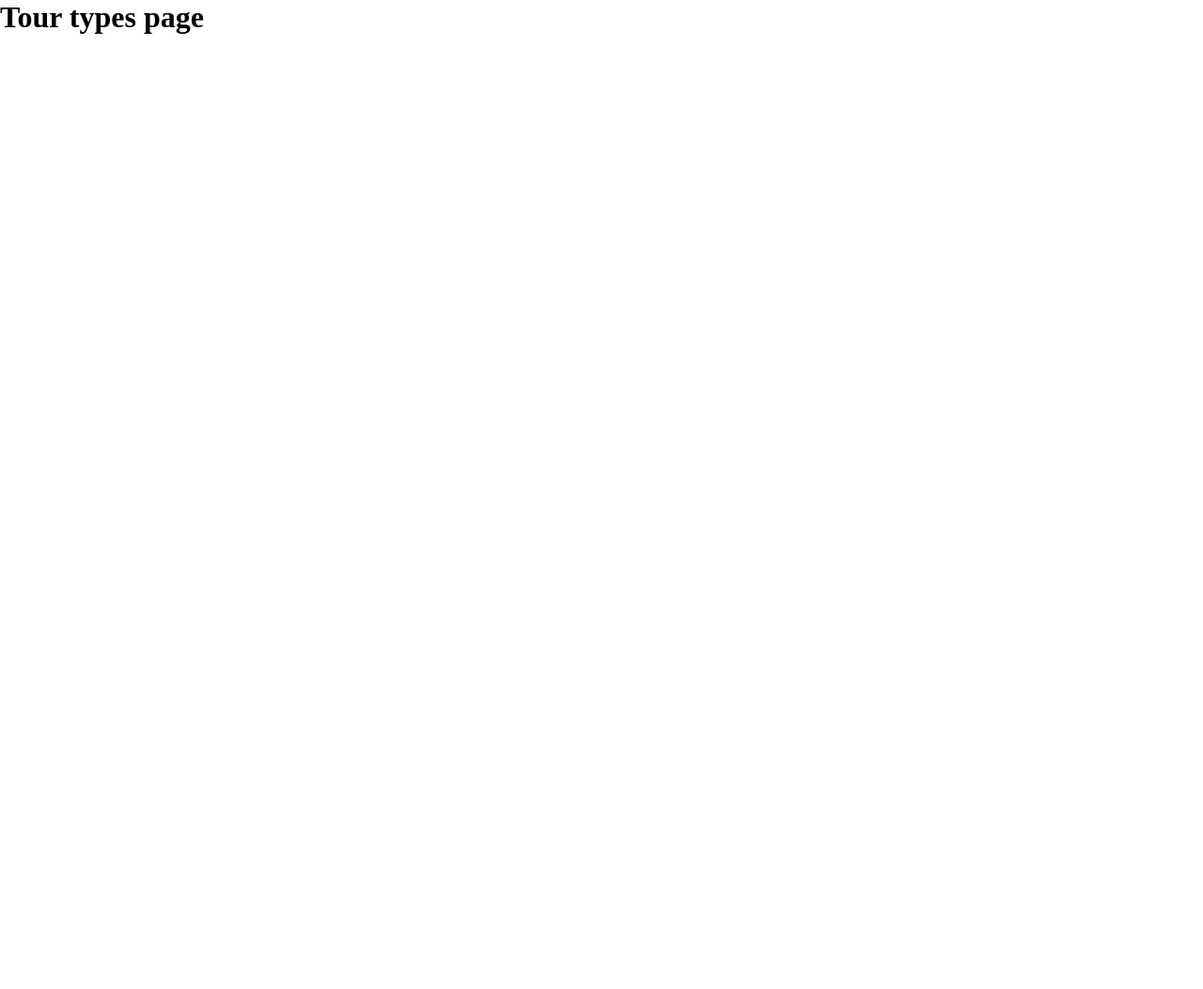
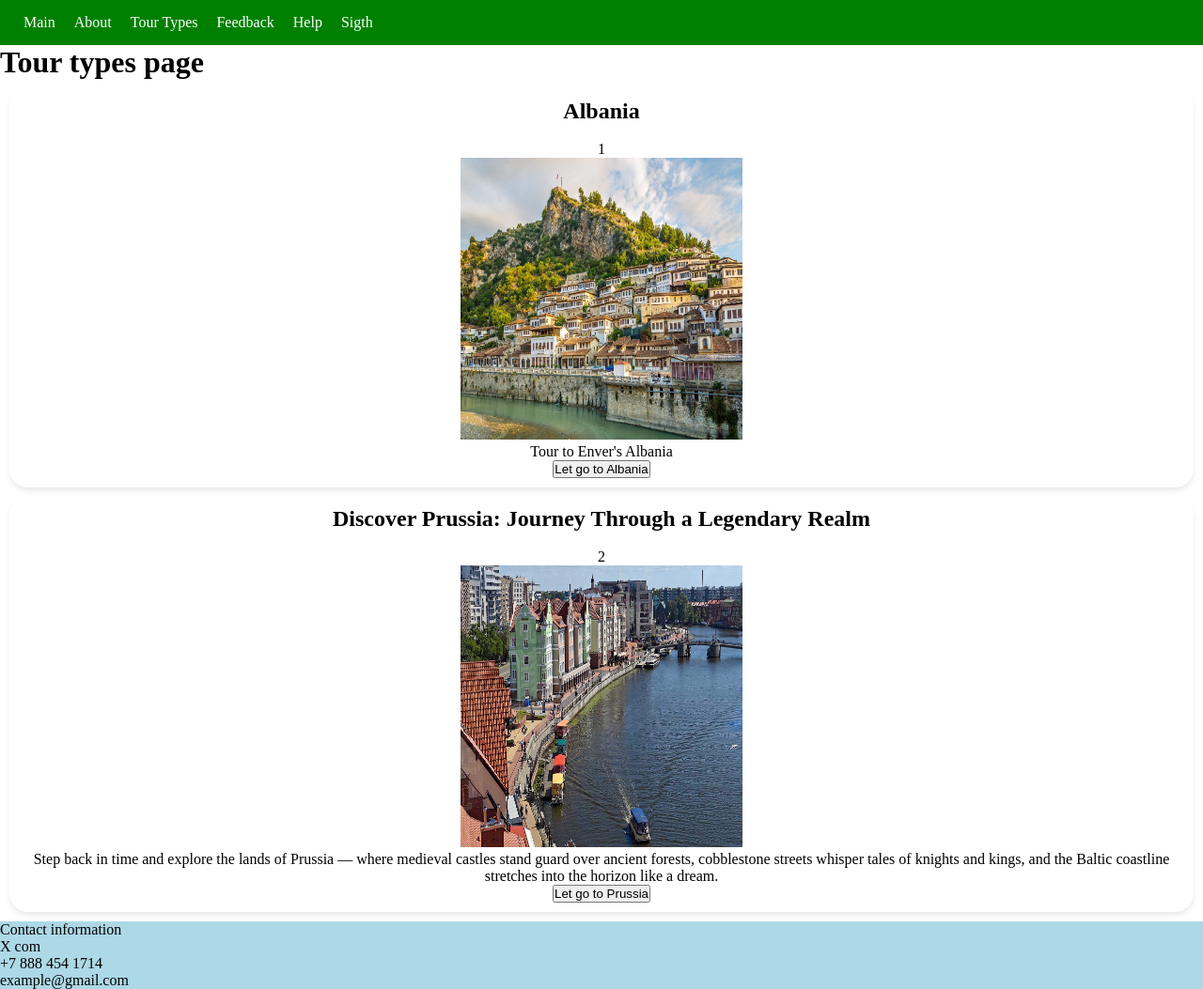
Before and after one commit to Chekisten/el_proj, a Next.js app: page /tourTypes in a window 1280 px wide. Shown: the whole page at 94% size. Before the commit the page ends 800 px from the top, so only its background shows below. Built offline with nearby package versions, Linux system fonts and the light colour scheme.

Commit message:
add mainContainer etc

```diff
--- /dev/null
+++ b/components/mainContainer.js
@@ -0,0 +1,38 @@
+import A from "../components/A"
+import Head from "next/head"
+
+const MainContainer = ({children, keywords}) =>{
+    return (
+        <>
+
+        <Head>
+            <meta keywords={"Prototype, tours" + keywords}></meta>
+            <title>Prototype of tour's site</title>
+        </Head>
+
+            <div className="navbar">
+                <A href={'/'} text={"Main"}/>
+                <A href={'/about'} text={"About"}/>
+                <A href={'/tourTypes'} text={"Tour Types"}/>
+                <A href={'/feedback'} text={"Feedback"}/>
+                <A href={'/help'} text={"Help"}/>
+                <A href={'/sight'} text={"Sigth"}/>
+            </div>
+            {children}
+
+
+
+            <div className="footer">
+                <p>Contact information</p>
+
+                <p>X com</p>
+                <p>+7 888 454 1714</p>
+                <p>example@gmail.com</p>
+
+
+            </div>
+        </>
+    )
+}
+
+export default MainContainer
--- a/pages/about.js
+++ b/pages/about.js
@@ -1,9 +1,9 @@
-
+import MainContainer from "../components/mainContainer"
 const About = () => {
     return (
-        <div>
+        <MainContainer>
             <h1>About page</h1>
-        </div>
+        </MainContainer>
     )
 }
 
--- a/pages/feedback.js
+++ b/pages/feedback.js
@@ -1,9 +1,10 @@
+import MainContainer from "../components/mainContainer"
 
 const Feedback = () =>{
     return (
-        <div>
+        <MainContainer>
             <h1>feedback page</h1>
-        </div>
+        </MainContainer>
     )
 }
 export default Feedback
--- a/pages/help.js
+++ b/pages/help.js
@@ -1,9 +1,10 @@
+import MainContainer from "../components/mainContainer"
 
 const Help = () =>{
     return (
-        <div>
+        <MainContainer>
             <h1>help page</h1>
-        </div>
+        </MainContainer>
     )
 }
 
--- a/pages/sight.js
+++ b/pages/sight.js
@@ -1,10 +1,10 @@
-
+import MainContainer from "../components/mainContainer"
 
 const Sigth = () =>{
     return (
-        <div>
+        <MainContainer>
             <h1>sigth page</h1>
-        </div>
+        </MainContainer>
     )
 }
 
--- a/pages/tourTypes.js
+++ b/pages/tourTypes.js
@@ -1,10 +1,66 @@
+import Image from 'next/image';
+import { useState, useEffect } from 'react';
+import MainContainer from '../components/mainContainer';
+const TourTypes = () =>{
+    // Нижный конст потмо удалить как будет сделан серверный рендеринг а в аргументы добавить tours
+    const [tours, setTours] = useState([
+        {   id: 1,
+            name:"Albania",
+            countryName: "Albania",
+            description: "Tour to Enver's Albania",
+            img: "/images/albania.jpg",
+            imgWidth: 300,
+            imgHeight: 300
 
-const TourTypes = () =>{
+        },
+        {
+            id:2,
+            name: "Discover Prussia: Journey Through a Legendary Realm",
+            countryName: "Prussia",
+            description: "Step back in time and explore the lands of Prussia — where medieval castles stand guard over ancient forests, cobblestone streets whisper tales of knights and kings, and the Baltic coastline stretches into the horizon like a dream.",
+            img: "/images/prussia.jpg",
+            imgWidth: 300,
+            imgHeight: 300
+        }
+    ])
     return (
-        <div>
+
+
+
+        <MainContainer>
             <h1>Tour types page</h1>
-        </div>
+            <div className="tours">
+            <ul>
+                {tours.map(tour =>
+                    <div className="tour">
+                        <h2>{tour.name}</h2>
+                        <br></br>
+                        {tour.id}
+                        <br></br>
+                        <Image src = {tour.img} width={tour.imgWidth} height={tour.imgHeight}/>
+                        <br></br>
+                        {tour.description}
+                        <br></br>
+                        <button>Let go to {tour.countryName}</button>
+                    </div>
+                )}
+            </ul>
+
+
+
+            </div>
+        </MainContainer>
     )
 }
 
 export default TourTypes
+
+
+// export async function getStaticProps(context){
+//     const response = await fetch(/* ссылка на внешную базу данных*/ )
+//     const tours = await response.json()
+
+//     return (
+//         props:{tours}
+//     )
+// }
--- a/styles/global.css
+++ b/styles/global.css
@@ -10,3 +10,14 @@
     padding: 15px;
 
 }
+.footer{
+    background: lightblue;
+}
+
+.tour{
+    margin: 10px;
+    padding: 10px;
+    border-radius: 20px;
+    text-align: center;
+    box-shadow:  0 4px 6px -1px rgba(0, 0, 0, 0.1);
+}
```
Also changed, not shown: pages/index.js (+5 -8 lines), pages/tours/[id].js (+7 -3 lines), public/images/albania.jpg (added), public/images/prussia.jpg (added).
